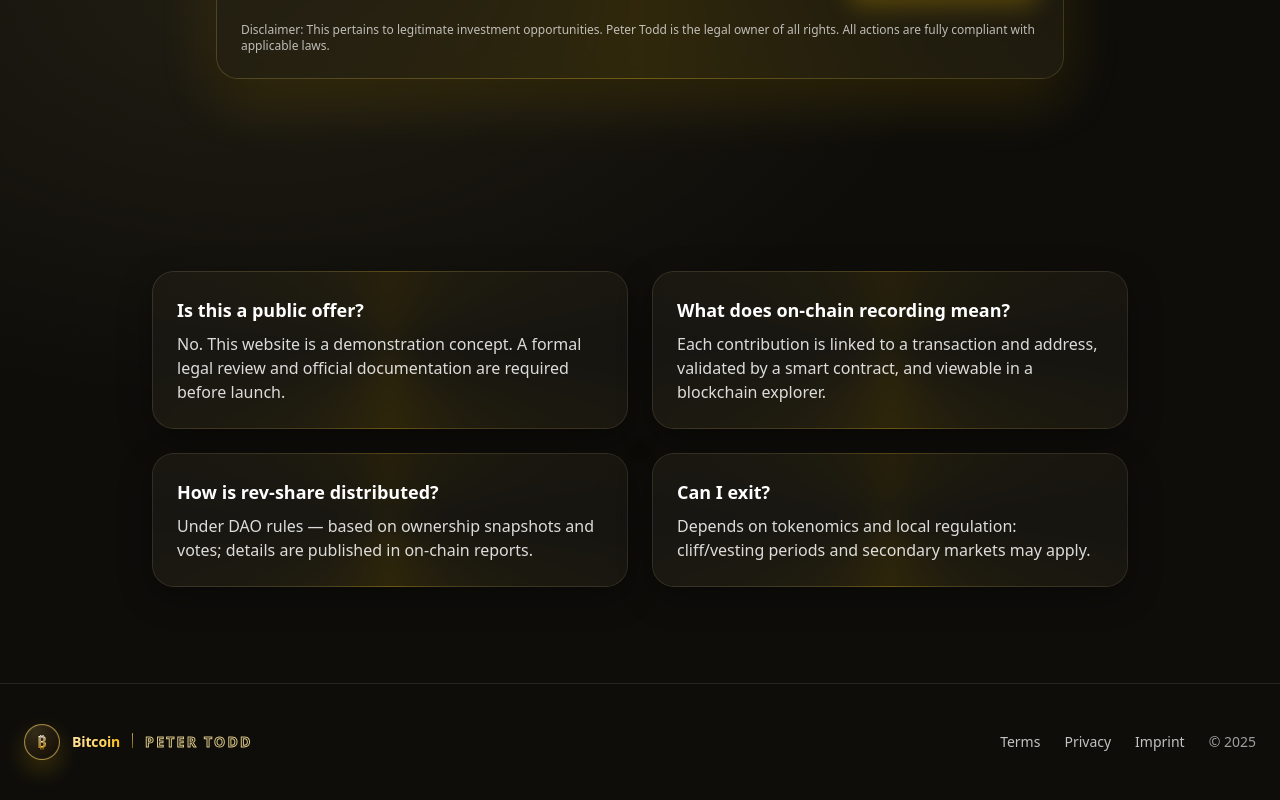
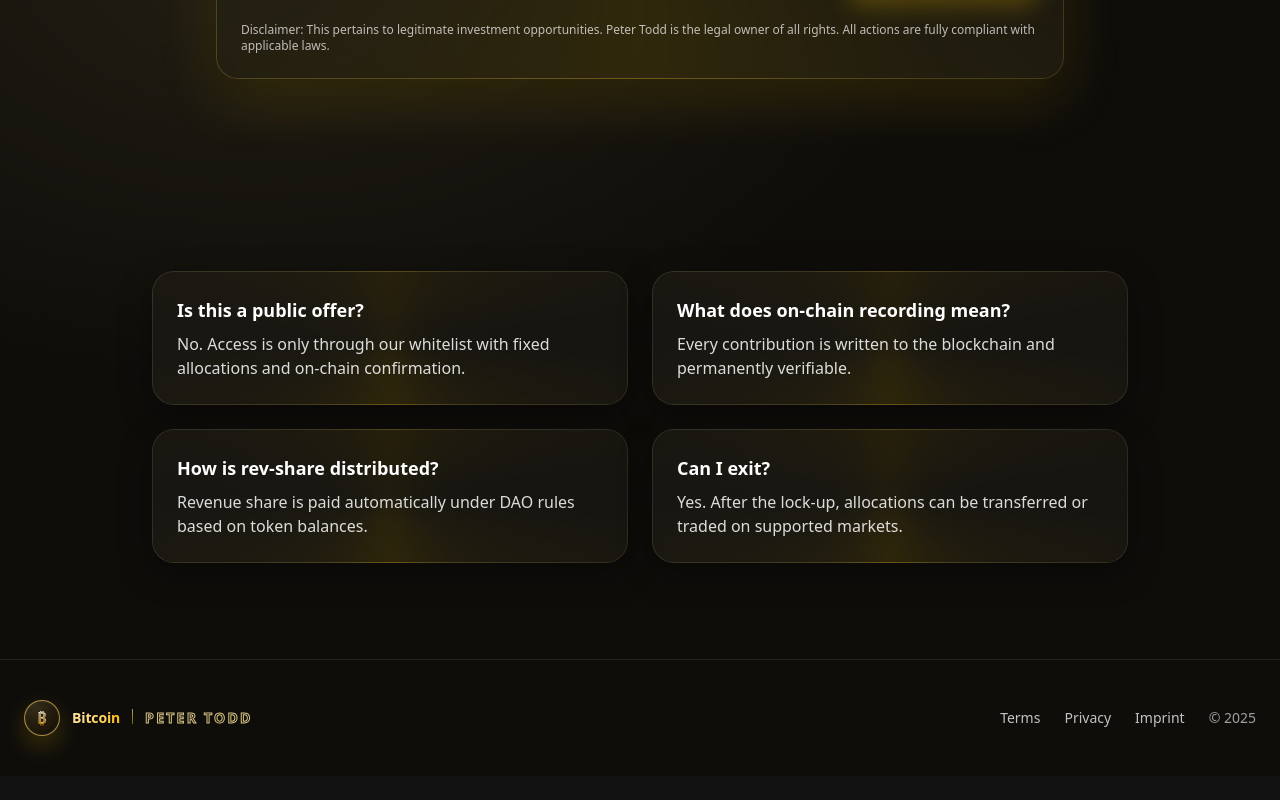
Before and after one commit to Gatsby01k/petb-ok-main, a Next.js app: page / in a window 1280 px wide. Shown: the part 3269-4069 px from the top of the page. After the commit the page ends 4045 px from the top, so only its background shows below. Built offline with nearby package versions, Linux system fonts and the light colour scheme.

Commit message:
Update page.tsx

```diff
--- a/app/page.tsx
+++ b/app/page.tsx
@@ -617,19 +617,19 @@ const FAQ = () => (
         {[
           {
             q: "Is this a public offer?",
-            a: "No. This website is a demonstration concept. A formal legal review and official documentation are required before launch.",
+            a: "No. Access is only through our whitelist with fixed allocations and on-chain confirmation.",
           },
           {
             q: "What does on-chain recording mean?",
-            a: "Each contribution is linked to a transaction and address, validated by a smart contract, and viewable in a blockchain explorer.",
+            a: "Every contribution is written to the blockchain and permanently verifiable.",
           },
           {
             q: "How is rev-share distributed?",
-            a: "Under DAO rules — based on ownership snapshots and votes; details are published in on-chain reports.",
+            a: "Revenue share is paid automatically under DAO rules based on token balances.",
           },
           {
             q: "Can I exit?",
-            a: "Depends on tokenomics and local regulation: cliff/vesting periods and secondary markets may apply.",
+            a: "Yes. After the lock-up, allocations can be transferred or traded on supported markets.",
           },
         ].map((item, i) => (
           <FrameCard key={i}>
```
